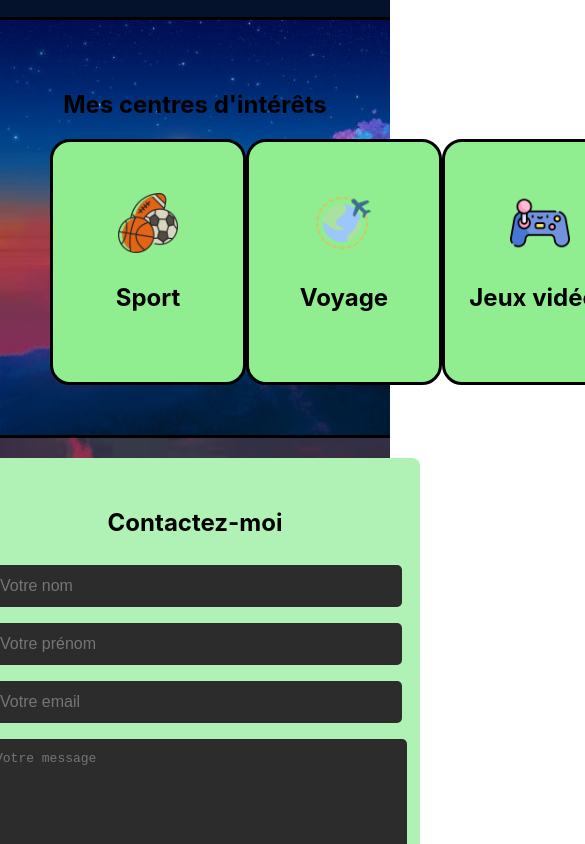
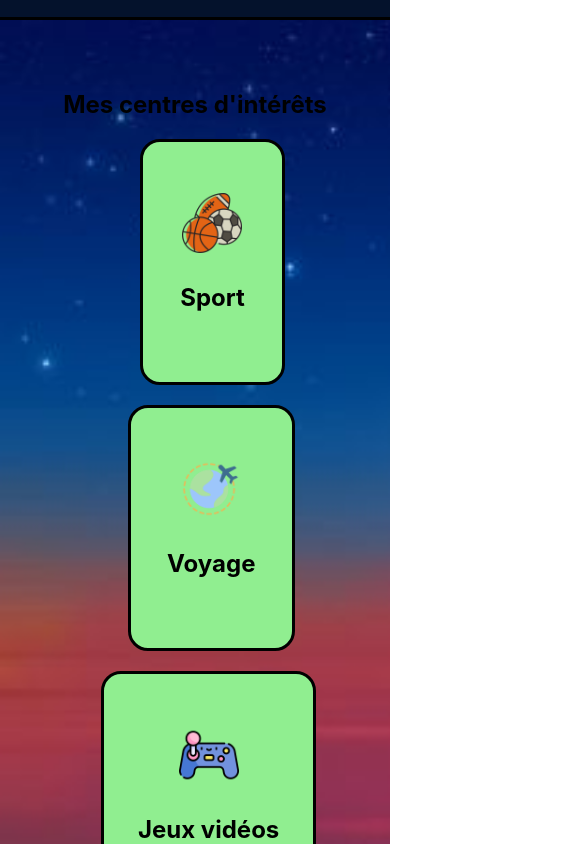
Before and after one commit to LucashMan/MyReactCV, a React (Create React App) app in the folder my-cv/: page / in a window 390 px wide. Shown: the part 5020-5864 px from the top of the page, 585 px wide, since content can reach past the window. Built offline with nearby package versions, Linux system fonts and the light colour scheme.

Commit message:
[+] fix responsive for hobbys components

```diff
--- a/my-cv/src/Styles/Hobbys.css
+++ b/my-cv/src/Styles/Hobbys.css
@@ -47,3 +47,16 @@
     font-size: 40px;
     margin-bottom: 10px;
 }
+
+@media screen and (max-width: 768px) {
+    .mcv-hobbyscards {
+        flex-direction: column;
+        align-items: center;
+        gap: 20px;
+    }
+
+    .card {
+        width: 90%;
+        max-width: 300px;
+    }
+}
```
